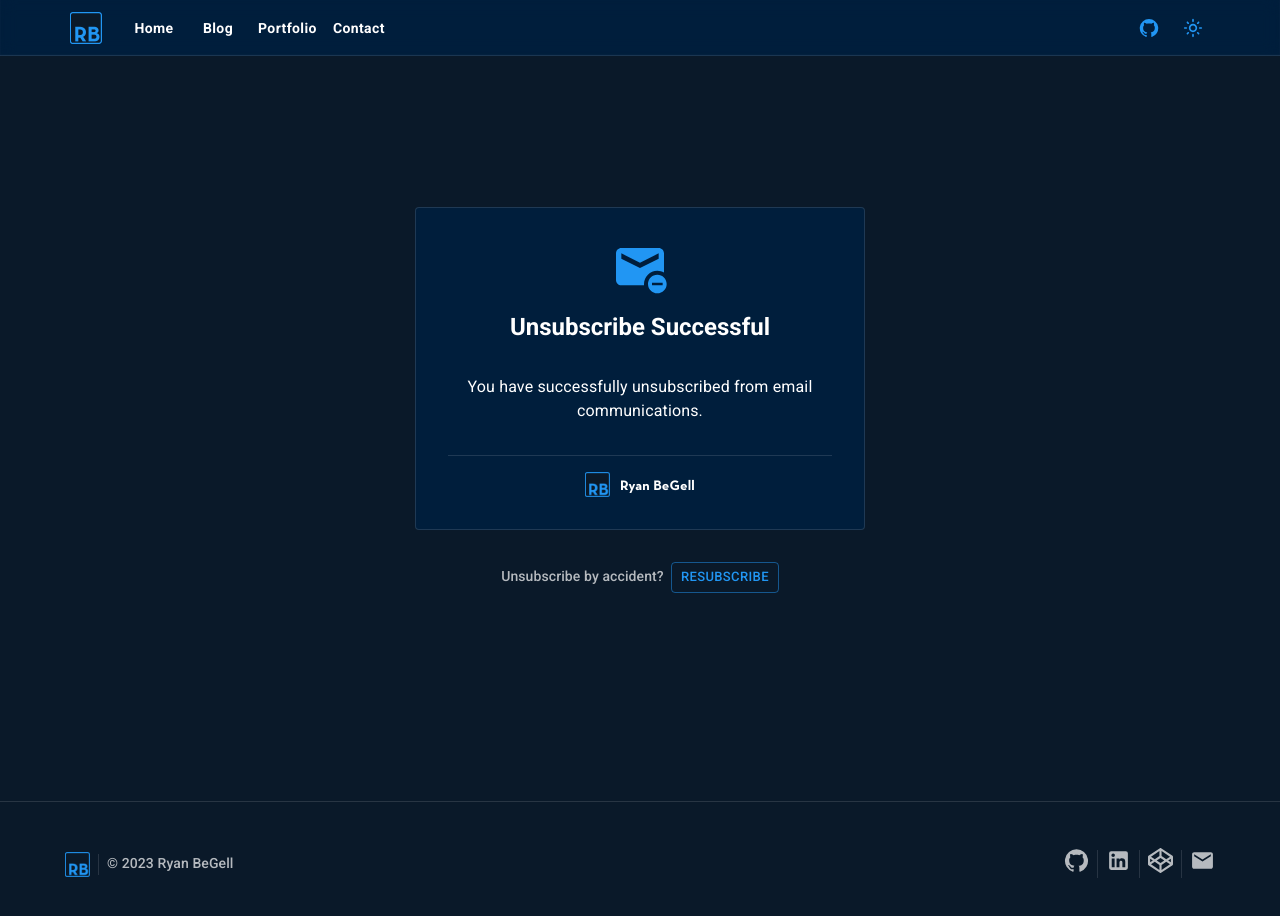
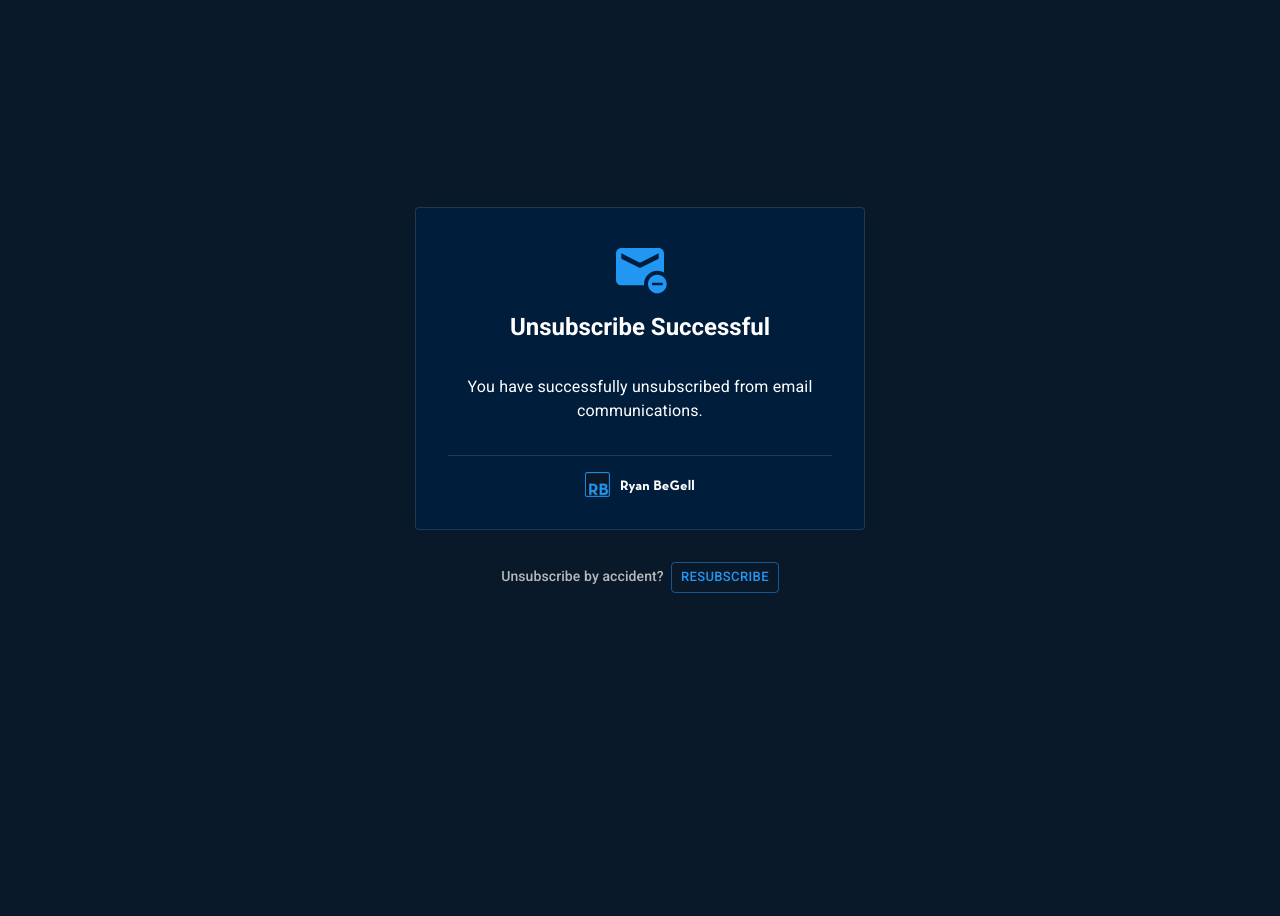
Before and after one commit to RyanBeGell/portfolio-site, a Next.js app: page /subscriptions/unsubscribe-confirmed in a window 1280 px wide. Shown: the top 916 px of the page. After the commit the page ends 800 px from the top, so only its background shows below. Built offline with nearby package versions, Linux system fonts and the light colour scheme.

Commit message:
Refactor conditional render footer and navbar statements in _app.tsx

```diff
--- a/pages/_app.tsx
+++ b/pages/_app.tsx
@@ -72,7 +72,7 @@ const MyApp = ({ Component, pageProps }: AppProps) => {
             {/* passing function to change color mode to sideNav to use on DarkMode switch*/}
             {router.pathname === '/' ? (
               <Sidebar toggleColorMode={colorMode.toggleColorMode} />
-            ) : router.pathname !== '/subscription-confirmed' ? (
+            ) : !router.pathname.includes('/subscriptions') ? (
               <BlogAppBar toggleColorMode={colorMode.toggleColorMode} />
             ) : null}
             {router.pathname.includes('blog/posts') ? (
@@ -89,7 +89,7 @@ const MyApp = ({ Component, pageProps }: AppProps) => {
               </DefaultLayout>
             )}
             {/* Global Footer */}
-            {router.pathname !== '/subscription-confirmed' ? (
+            {!router.pathname.includes('/subscriptions') ? (
               <Box
                 sx={{
                   width: '100%',
```
